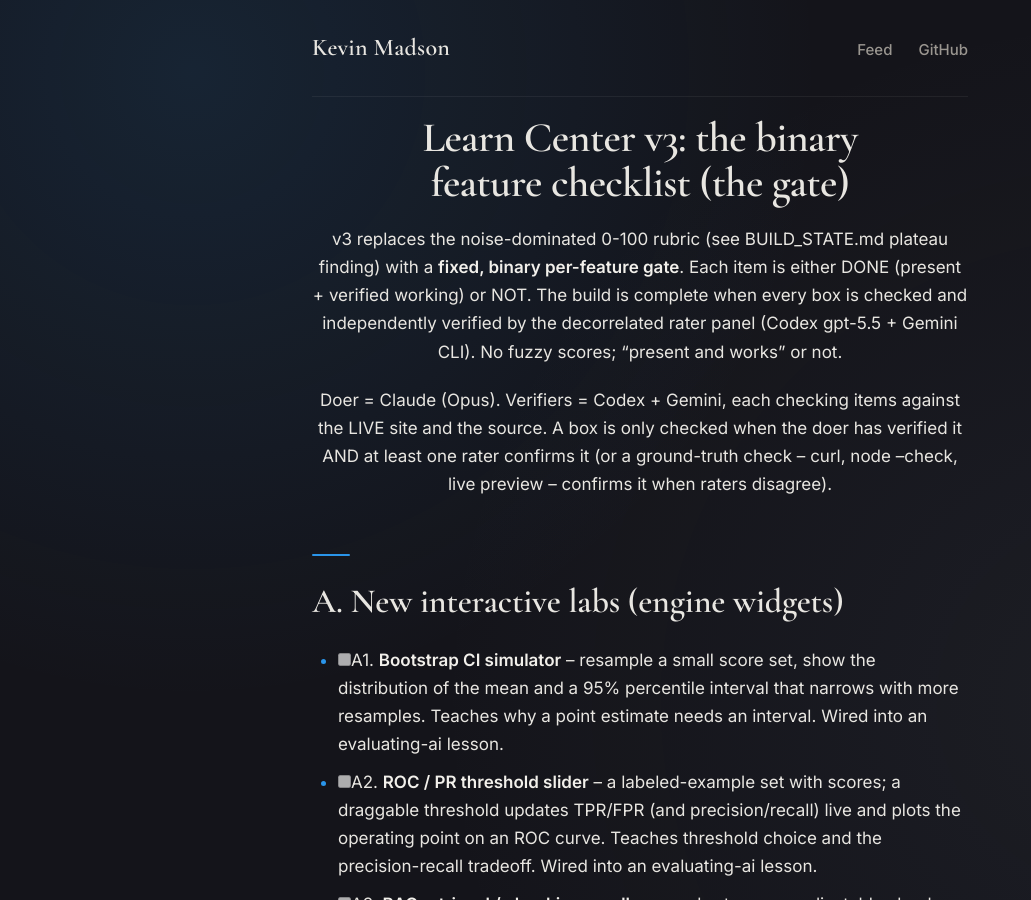
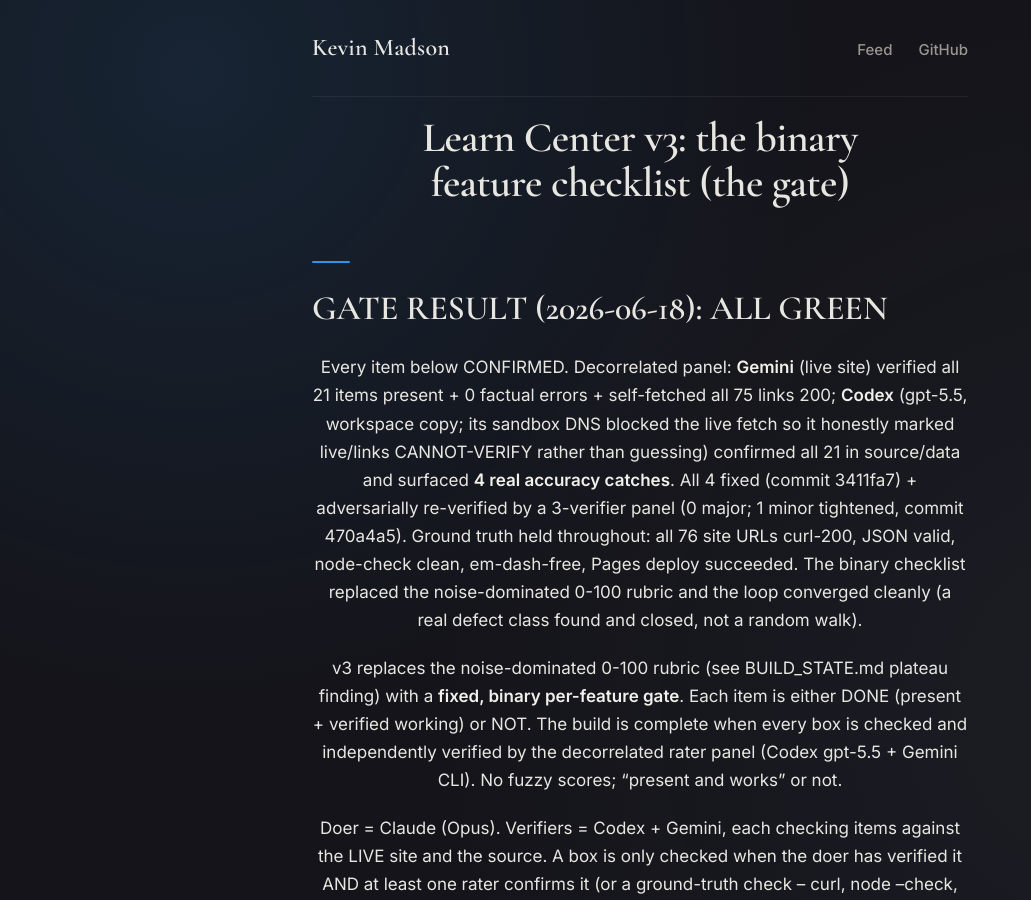
Before and after one commit to KiwiMaddog2020/kiwimaddog2020.github.io, a Jekyll site: the page built from learn/CHECKLIST_V3.md, in a window 1280 px wide and 900 px high. Shown: the whole window, without its empty margins (0-1031 px from the left). Built offline with Jekyll 4.4.1, drawn with Linux system fonts in a browser that asks for light colours; our own code applies the rules of GitHub Pages for plain Markdown files.

Commit message:
docs(learn): v3 gate CLOSED -- all 21 checklist items green, record final result
Co-Authored-By: Claude Opus 4.8 (1M context) <noreply@anthropic.com>

```diff
--- a/learn/CHECKLIST_V3.md
+++ b/learn/CHECKLIST_V3.md
@@ -1,4 +1,16 @@
 # Learn Center v3: the binary feature checklist (the gate)
+
+## GATE RESULT (2026-06-18): ALL GREEN
+
+Every item below CONFIRMED. Decorrelated panel: **Gemini** (live site) verified all 21 items
+present + 0 factual errors + self-fetched all 75 links 200; **Codex** (gpt-5.5, workspace copy;
+its sandbox DNS blocked the live fetch so it honestly marked live/links CANNOT-VERIFY rather than
+guessing) confirmed all 21 in source/data and surfaced **4 real accuracy catches**. All 4 fixed
+(commit 3411fa7) + adversarially re-verified by a 3-verifier panel (0 major; 1 minor tightened,
+commit 470a4a5). Ground truth held throughout: all 76 site URLs curl-200, JSON valid, node-check
+clean, em-dash-free, Pages deploy succeeded. The binary checklist replaced the noise-dominated
+0-100 rubric and the loop converged cleanly (a real defect class found and closed, not a random walk).
+
 
 v3 replaces the noise-dominated 0-100 rubric (see BUILD_STATE.md plateau finding) with a
 **fixed, binary per-feature gate**. Each item is either DONE (present + verified working) or
@@ -11,16 +23,16 @@ the source. A box is only checked when the doer has verified it AND at least one
 
 ## A. New interactive labs (engine widgets)
 
-- [ ] A1. **Bootstrap CI simulator** -- resample a small score set, show the distribution of the
+- [x] A1. **Bootstrap CI simulator** -- resample a small score set, show the distribution of the
   mean and a 95% percentile interval that narrows with more resamples. Teaches why a point
   estimate needs an interval. Wired into an evaluating-ai lesson.
-- [ ] A2. **ROC / PR threshold slider** -- a labeled-example set with scores; a draggable
+- [x] A2. **ROC / PR threshold slider** -- a labeled-example set with scores; a draggable
   threshold updates TPR/FPR (and precision/recall) live and plots the operating point on an ROC
   curve. Teaches threshold choice and the precision-recall tradeoff. Wired into an evaluating-ai lesson.
-- [ ] A3. **RAG retrieval / chunking sandbox** -- a short corpus, adjustable chunk size and top-k;
+- [x] A3. **RAG retrieval / chunking sandbox** -- a short corpus, adjustable chunk size and top-k;
   a query retrieves the closest chunks (simple term-overlap score) and shows what would land in
   the prompt. Teaches chunking and retrieval tradeoffs. Wired into an agents lesson.
-- [ ] A4. **Context-window budget visualizer** -- sliders for system / history / retrieved / output
+- [x] A4. **Context-window budget visualizer** -- sliders for system / history / retrieved / output
   reservations against a fixed window; shows what overflows and gets truncated. Teaches context
   budgeting. Wired into a foundations or agents lesson.
 
@@ -29,15 +41,15 @@ hand calc), has a stated learning goal, and clears stale feedback on re-input (t
 
 ## B. Capstones (one per track)
 
-- [ ] B1. **Foundations capstone** -- build + evaluate a tiny classifier (walk train/dev/test +
+- [x] B1. **Foundations capstone** -- build + evaluate a tiny classifier (walk train/dev/test +
   read a confusion matrix to a decision). Multi-step, synthesizes the track.
-- [ ] B2. **Agents capstone** -- debug a multi-step agent trace end to end (find the fault, choose
+- [x] B2. **Agents capstone** -- debug a multi-step agent trace end to end (find the fault, choose
   the fix, justify it).
-- [ ] B3. **Vibe-coding capstone** -- review an AI-generated patch (spot the bug, the missing test,
+- [x] B3. **Vibe-coding capstone** -- review an AI-generated patch (spot the bug, the missing test,
   the security issue; decide merge/revise/reject).
-- [ ] B4. **Evaluating-AI capstone** -- design an eval for a stated capability (pick metric, build a
+- [x] B4. **Evaluating-AI capstone** -- design an eval for a stated capability (pick metric, build a
   rubric, choose a baseline, name the failure mode you would miss).
-- [ ] B5. **Frontier capstone** -- read a frontier paper abstract + claim and judge it (what is
+- [x] B5. **Frontier capstone** -- read a frontier paper abstract + claim and judge it (what is
   measured, what is overclaimed, what evidence is missing).
 
 Each capstone: is a distinct lesson, marked as a capstone, is genuinely multi-step (not a single
@@ -45,34 +57,34 @@ MCQ), uses a real interactive exercise, and ends the track's `next` chain.
 
 ## C. Breadth lessons
 
-- [ ] C1. **F1 / precision-recall / AUC** -- the metric family, when each is right, what AUC means.
-- [ ] C2. **Statistical significance / p-values / multiple comparisons** -- what a p-value is and is
+- [x] C1. **F1 / precision-recall / AUC** -- the metric family, when each is right, what AUC means.
+- [x] C2. **Statistical significance / p-values / multiple comparisons** -- what a p-value is and is
   not, and the multiple-comparisons trap in eval.
-- [ ] C3. **LoRA / PEFT / quantization** -- parameter-efficient finetuning and quantization tradeoffs.
-- [ ] C4. **Transformer internals** -- residual connections, normalization, positional encodings.
-- [ ] C5. **BPE tokenization (detail)** -- how byte-pair merges build a vocab; why token counts surprise.
-- [ ] C6. **Privacy / copyright / fairness** -- training-data provenance, PII, fairness failure modes.
-- [ ] C7. **MLOps / data pipelines / deployment monitoring** -- the lifecycle around a deployed model.
+- [x] C3. **LoRA / PEFT / quantization** -- parameter-efficient finetuning and quantization tradeoffs.
+- [x] C4. **Transformer internals** -- residual connections, normalization, positional encodings.
+- [x] C5. **BPE tokenization (detail)** -- how byte-pair merges build a vocab; why token counts surprise.
+- [x] C6. **Privacy / copyright / fairness** -- training-data provenance, PII, fairness failure modes.
+- [x] C7. **MLOps / data pipelines / deployment monitoring** -- the lifecycle around a deployed model.
 
 Each breadth lesson: accurate (no factual errors), em-dash-free, level-labeled, has key points +
 verified links (curl 200) + flashcards + a quiz + an exercise, and is threaded into its track's nav.
 
 ## D. Navigation + craft
 
-- [ ] D1. **Global index / tag view** -- a single route listing every lesson, filterable by track
+- [x] D1. **Global index / tag view** -- a single route listing every lesson, filterable by track
   and level (and/or tag), each a direct link. Bookmarkable.
-- [ ] D2. **Resume / continue learning** -- the landing surfaces the last-viewed (or next
+- [x] D2. **Resume / continue learning** -- the landing surfaces the last-viewed (or next
   incomplete) lesson as a one-click "continue" affordance.
-- [ ] D3. **Per-track mastery view** -- each track shows progress (lessons complete / total, and
+- [x] D3. **Per-track mastery view** -- each track shows progress (lessons complete / total, and
   quiz pass state) at a glance.
-- [ ] D4. **Clickable per-claim source links with last-verified dates** -- source metadata extended
+- [x] D4. **Clickable per-claim source links with last-verified dates** -- source metadata extended
   beyond frontier lessons; rendered as clickable links with a visible last-checked date.
 
 ## E. Content hygiene
 
-- [ ] E1. **Dedup** the near-duplicate quiz/exercise pairs flagged in pedagogy review; no two
+- [x] E1. **Dedup** the near-duplicate quiz/exercise pairs flagged in pedagogy review; no two
   lessons share a near-identical question.
-- [ ] E2. **Global invariants hold**: all JSON parses; tracks.json order matches each track file's
+- [x] E2. **Global invariants hold**: all JSON parses; tracks.json order matches each track file's
   ids; all prereqs/next resolve; zero em-dashes across learn/; every link curl-200; learn.js
   `node --check` clean; live Pages deploy serves the new content.
 
```
Also changed, not shown: learn/BUILD_STATE.md (+15 -2 lines).
